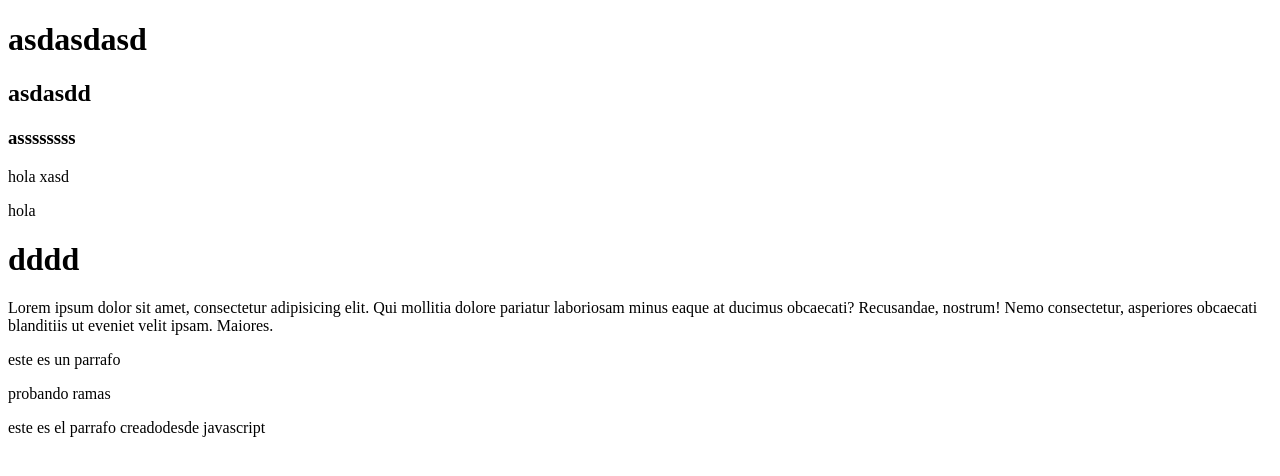
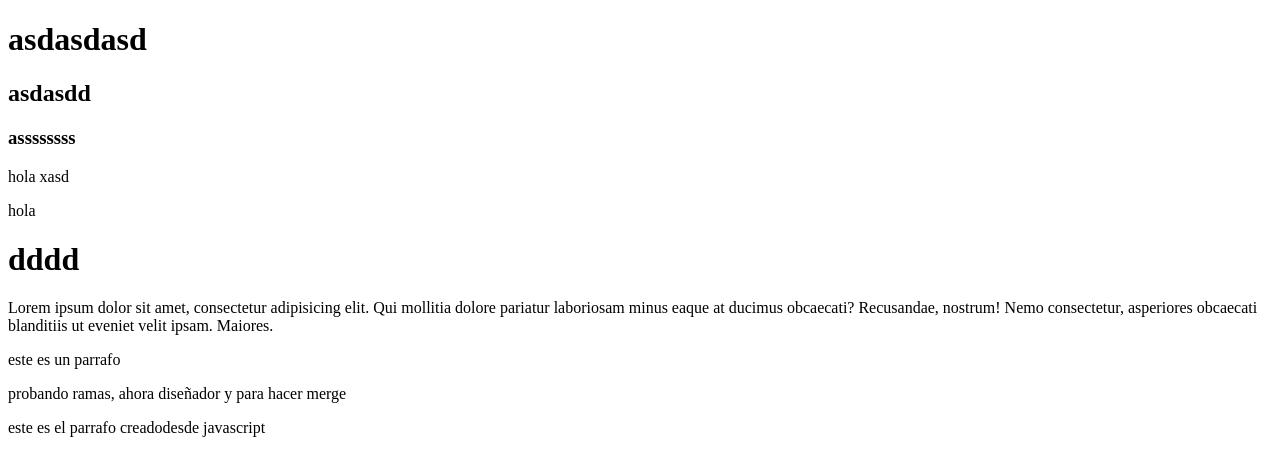
Before and after one commit to chelo1520/otra-vez, a plain HTML site: page index.html in a window 1280 px wide. Drawn offline with Linux system fonts and the light colour scheme.

Commit message:
modificacion de parrafo 18

```diff
--- a/index.html
+++ b/index.html
@@ -15,7 +15,7 @@
   <h1>dddd</h1>
   <p>Lorem ipsum dolor sit amet, consectetur adipisicing elit. Qui mollitia dolore pariatur laboriosam minus eaque at ducimus obcaecati? Recusandae, nostrum! Nemo consectetur, asperiores obcaecati blanditiis ut eveniet velit ipsam. Maiores.</p>
   <p>este es un parrafo</p>
-  <p>probando ramas</p>
+  <p>probando ramas, ahora diseñador y para hacer merge</p>
 
 
 
```
